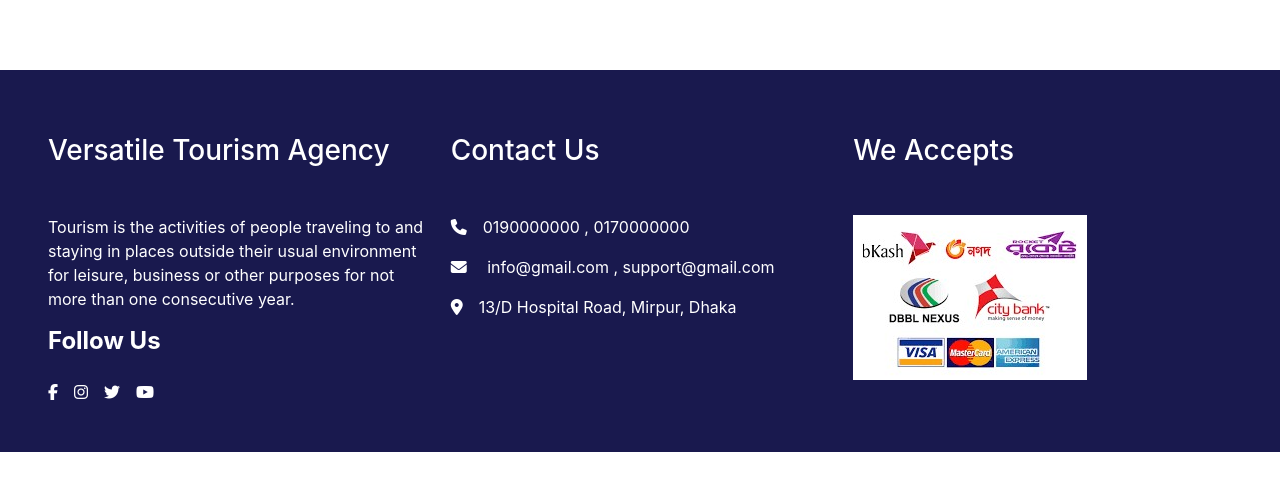
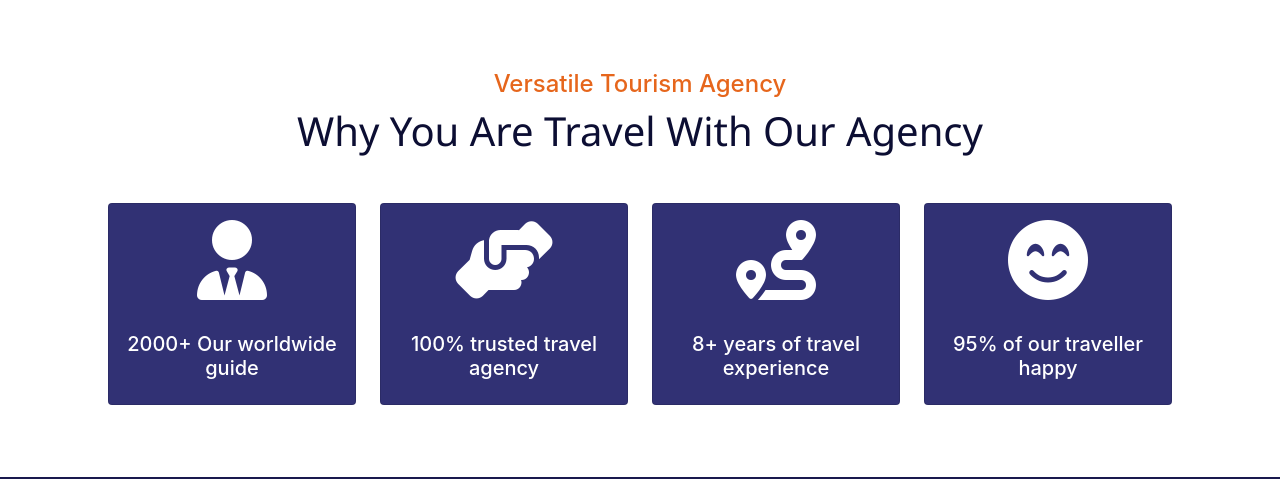
Before and after one commit to Afranul-Hoque/Versatile-tourism-agency, a React (Create React App) app: page / in a window 1280 px wide. Shown: the part 797-1276 px from the top of the page. Before the commit the page ends 1249 px from the top, so only its background shows below. Built offline with nearby package versions, Linux system fonts and the light colour scheme; no server answers.

Commit message:
sixth commite

```diff
--- a/src/Pages/Home/Home/Home.js
+++ b/src/Pages/Home/Home/Home.js
@@ -1,5 +1,6 @@
 import React from 'react';
 import AllService from '../../AllService/AllService';
+import Whywe from '../../whyWe/Whywe';
 import Banner from '../Banner/Banner';
 import Footer from '../Footer/Footer';
 import Header from '../Header/Header';
@@ -10,6 +11,7 @@ const Home = () => {
             <Header></Header>
             <Banner></Banner>
             <AllService></AllService>
+            <Whywe></Whywe>
             <Footer></Footer>
         </div>
     );
--- /dev/null
+++ b/src/Pages/whyWe/Whywe.css
@@ -0,0 +1,19 @@
+.why-us{
+    color: rgb(230, 102, 28);
+    font-size: 1.5rem;
+}
+.Travel-us{
+
+    font-weight: 500;
+    font-size: 2.5rem;
+    color:rgb(12, 14, 51);
+    font-family:'Segoe UI', Tahoma, Geneva, Verdana, sans-serif;
+}
+.icons{
+    font-size: 5rem;
+    padding:1rem ;
+    color:#fff;
+}
+.card-design{
+    background-color: rgb(49, 49, 116);
+}
--- /dev/null
+++ b/src/Pages/whyWe/Whywe.js
@@ -0,0 +1,65 @@
+import React from 'react';
+import './Whywe.css'
+
+const Whywe = () => {
+    return (
+        <div className=" my-5 mx-5 pb-4">
+            <div className="mb-5 text-center">
+                <h5 className="why-us"> Versatile Tourism Agency</h5>
+                <h3 className="Travel-us">Why You Are Travel With Our Agency</h3>
+            </div>
+            <div>
+                <div className="row row-cols-1 row-cols-md-3 row-cols-lg-4 g-4 text-center mx-5">
+                    <div className="col">
+                        <div className="card card-design">
+                            <div >
+                                <i className="fas fa-user-tie icons"></i>
+                            </div>
+                            <div className="card-body">
+                                <h5 className="card-title text-white">2000+ Our worldwide guide</h5>
+
+                            </div>
+                        </div>
+                    </div>
+                    <div className="col">
+                        <div className="card card-design">
+                            <div>
+                                <i class="fas fa-hands-helping icons"></i>
+                            </div>
+                            <div className="card-body">
+                                <h5 className="card-title text-white">100% trusted travel agency</h5>
+
+                            </div>
+                        </div>
+                    </div>
+                    <div className="col">
+                        <div className="card card-design">
+                            <div>
+                                <i class="fas fa-route icons"></i>
+                            </div>
+                            <div className="card-body">
+                                <h5 className="card-title text-white">8+ years of travel experience</h5>
+
+                            </div>
+                        </div>
+                    </div>
+                    <div className="col">
+                        <div className="card card-design">
+                            <div>
+                                <i class="fas fa-smile-beam icons"></i>
+                            </div>
+                            <div className="card-body">
+                                <h5 className="card-title text-white">95% of our traveller happy</h5>
+
+                            </div>
+                        </div>
+                    </div>
+                </div>
+            </div>
+        </div>
+
+
+    );
+};
+
+export default Whywe;
```
